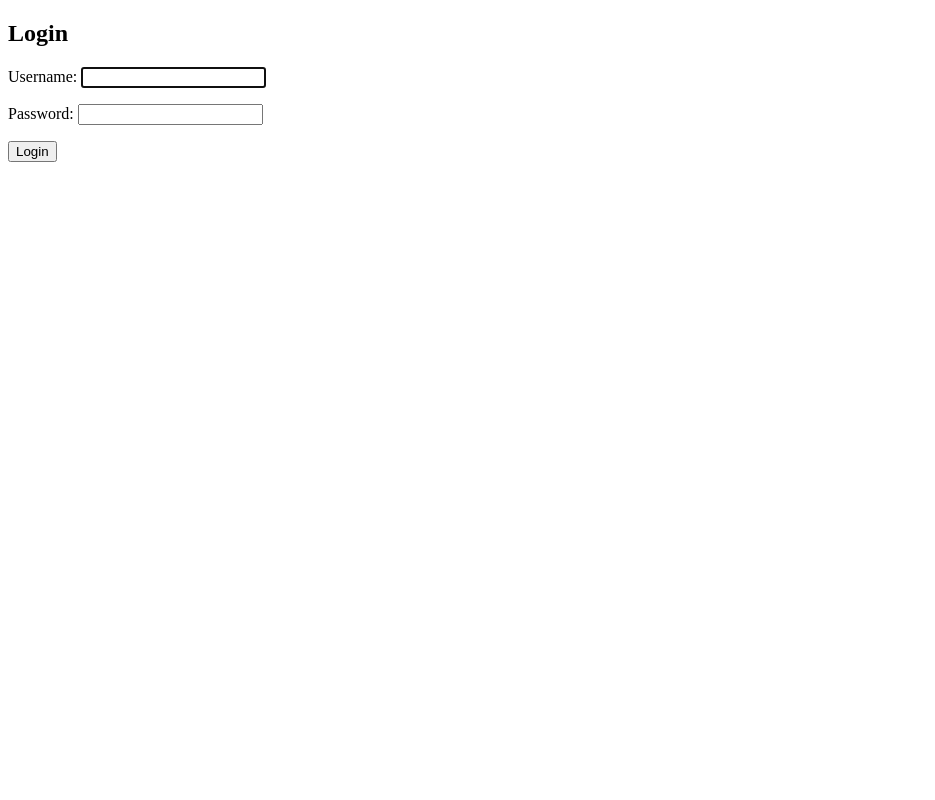
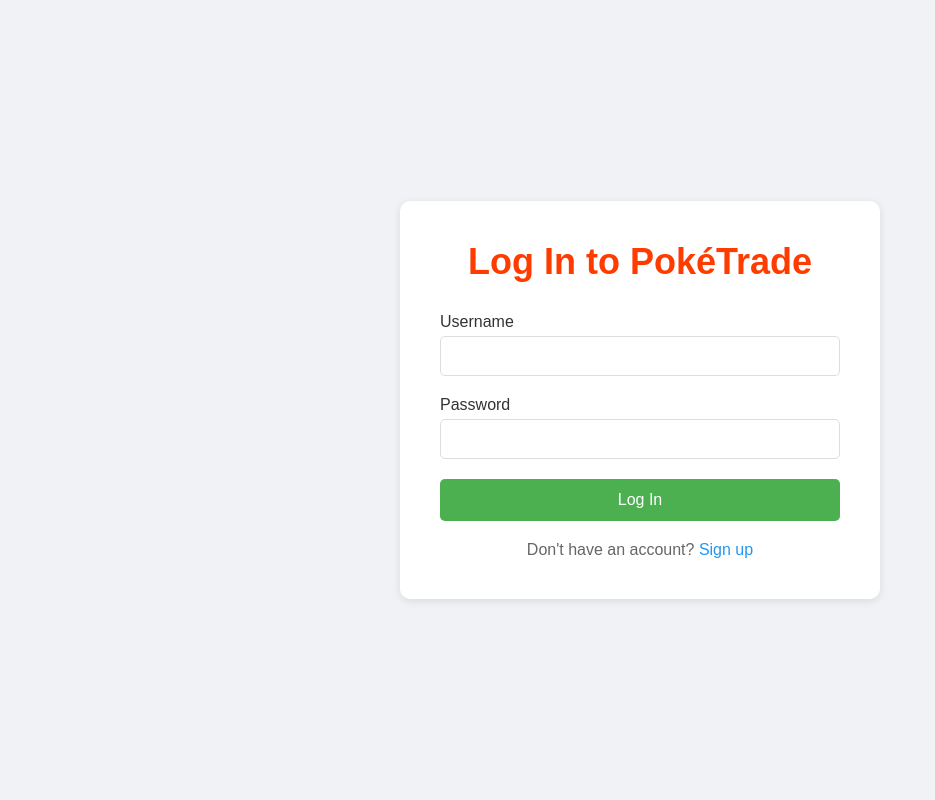
Before and after one commit to tdzhou192/PokeTrade, a Django app: page /accounts/login/ in a window 1280 px wide. Shown: the whole page, without its empty margins (0-935 px from the left). Run offline with Django 5.2, Linux system fonts and the light colour scheme.

Commit message:
Fix login form functionality and styling

```diff
--- a/collection/templates/registration/login.html
+++ b/collection/templates/registration/login.html
@@ -2,14 +2,127 @@
 <html lang="en">
   <head>
     <meta charset="UTF-8">
-    <title>Login</title>
+    <title>Login - PokéTrade</title>
+    <style>
+        body {
+            font-family: 'Poppins', Arial, sans-serif;
+            background-color: #f0f2f5;
+            margin: 0;
+            padding: 0;
+            display: flex;
+            justify-content: center;
+            align-items: center;
+            min-height: 100vh;
+        }
+        .login-container {
+            background: white;
+            padding: 40px;
+            border-radius: 10px;
+            box-shadow: 0 2px 8px rgba(0, 0, 0, 0.1);
+            width: 100%;
+            max-width: 400px;
+            text-align: center;
+        }
+        .header-box {
+            margin-bottom: 30px;
+        }
+        .header-box h2 {
+            font-size: 36px;
+            color: #ff3c00;
+            margin: 0;
+        }
+        .form-group {
+            margin-bottom: 20px;
+            text-align: left;
+        }
+        .form-group label {
+            display: block;
+            margin-bottom: 5px;
+            color: #333;
+            font-weight: 500;
+        }
+        .form-group input {
+            width: 100%;
+            padding: 10px;
+            border: 1px solid #ddd;
+            border-radius: 5px;
+            font-size: 16px;
+            box-sizing: border-box;
+        }
+        .form-group input:focus {
+            outline: none;
+            border-color: #4CAF50;
+            box-shadow: 0 0 5px rgba(76, 175, 80, 0.2);
+        }
+        .error-message {
+            color: #ff3c00;
+            font-size: 14px;
+            margin-top: 5px;
+        }
+        .submit-button {
+            background-color: #4CAF50;
+            color: white;
+            padding: 12px 20px;
+            border: none;
+            border-radius: 5px;
+            font-size: 16px;
+            cursor: pointer;
+            width: 100%;
+            transition: background-color 0.3s;
+        }
+        .submit-button:hover {
+            background-color: #45a049;
+        }
+        .signup-link {
+            margin-top: 20px;
+            color: #666;
+        }
+        .signup-link a {
+            color: #2196F3;
+            text-decoration: none;
+        }
+        .signup-link a:hover {
+            text-decoration: underline;
+        }
+        .help-text {
+            font-size: 12px;
+            color: #666;
+            margin-top: 5px;
+        }
+        .form-error {
+            color: #ff3c00;
+            font-size: 14px;
+            margin-top: 10px;
+            text-align: center;
+        }
+    </style>
   </head>
   <body>
-    <h2>Login</h2>
-    <form method="post">
-      {% csrf_token %}
-      {{ form.as_p }}
-      <button type="submit">Login</button>
-    </form>
+    <div class="login-container">
+        <div class="header-box">
+            <h2>Log In to PokéTrade</h2>
+        </div>
+        <form method="post" action="{% url 'login' %}" novalidate>
+            {% csrf_token %}
+            {% if form.errors %}
+                <div class="form-error">
+                    Your username and password didn't match. Please try again.
+                </div>
+            {% endif %}
+            <div class="form-group">
+                <label for="id_username">Username</label>
+                <input type="text" name="username" id="id_username" required>
+            </div>
+            <div class="form-group">
+                <label for="id_password">Password</label>
+                <input type="password" name="password" id="id_password" required>
+            </div>
+            <input type="hidden" name="next" value="{{ next }}">
+            <button type="submit" class="submit-button">Log In</button>
+        </form>
+        <div class="signup-link">
+            Don't have an account? <a href="{% url 'signup' %}">Sign up</a>
+        </div>
+    </div>
   </body>
 </html>
```
